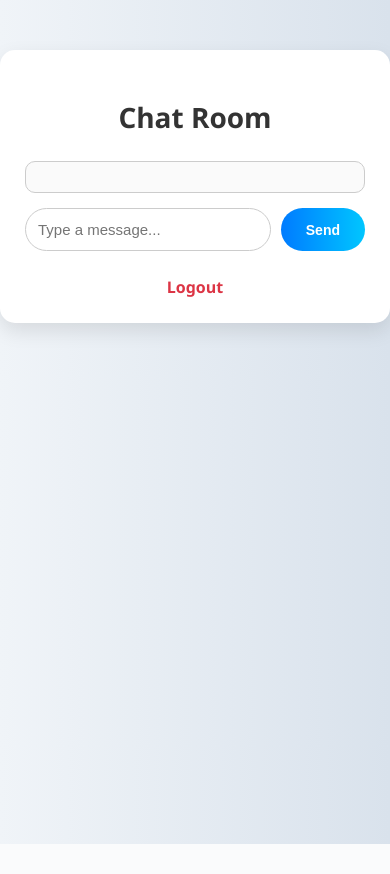
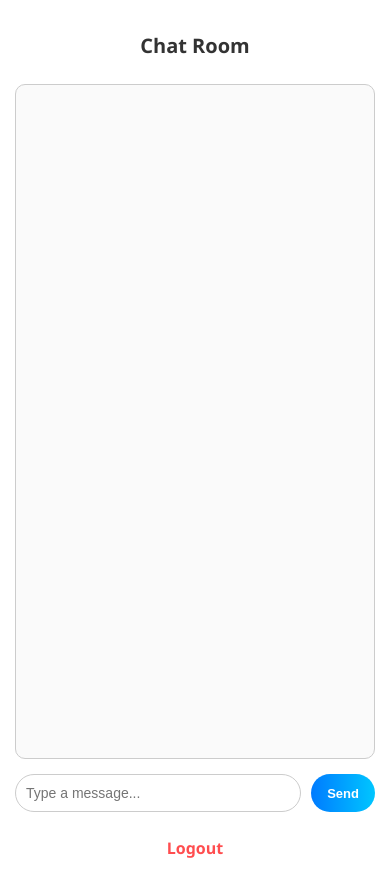
Before and after one commit to nurulhasan321/Flask-chat-app, a Flask app: page /index in a window 390 px wide. Before the commit the page ends 844 px from the top, so only its background shows below. Run offline with Flask 3, Linux system fonts and the light colour scheme; the visitor is signed in with stand-in values (Sample User, id 1); data that the repository does not hold is empty; some libraries are stand-ins or nearby versions.

```diff
--- a/templates/index.html
+++ b/templates/index.html
@@ -2,6 +2,7 @@
 <html>
 <head>
     <title>Chat Room</title>
+    <meta name="viewport" content="width=device-width, initial-scale=1.0"> <!-- ✅ Mobile Scaling -->
     <script src="https://cdn.socket.io/4.3.2/socket.io.min.js"></script>
     <style>
         body {
@@ -13,25 +14,26 @@
 
         .chat-container {
             max-width: 700px;
-            margin: 50px auto;
+            margin: 30px auto;
             background: white;
             border-radius: 15px;
             box-shadow: 0 8px 20px rgba(0, 0, 0, 0.1);
-            padding: 25px;
+            padding: 20px;
             display: flex;
             flex-direction: column;
             gap: 15px;
+            height: 90vh;
         }
 
         h2 {
             text-align: center;
             margin-bottom: 10px;
             color: #333;
-            font-size: 28px;
+            font-size: 24px;
         }
 
         .chat-box {
-            max-height: 450px;
+            flex: 1;
             overflow-y: auto;
             display: flex;
             flex-direction: column;
@@ -70,6 +72,7 @@
         form {
             display: flex;
             gap: 10px;
+            flex-shrink: 0;
         }
 
         input[type="text"] {
@@ -88,7 +91,7 @@
         }
 
         button {
-            padding: 12px 25px;
+            padding: 12px 20px;
             background: linear-gradient(to right, #007bff, #00c6ff);
             color: white;
             border: none;
@@ -119,8 +122,36 @@
             text-decoration: underline;
             color: #d9363e;
         }
+
+        /* ✅ Responsive tweaks for mobile */
+        @media (max-width: 600px) {
+            .chat-container {
+                margin: 0;
+                height: 100vh;
+                border-radius: 0;
+                padding: 15px;
+            }
+
+            h2 {
+                font-size: 20px;
+            }
+
+            .chat-message {
+                font-size: 14px;
+                padding: 8px 12px;
+            }
+
+            input[type="text"] {
+                font-size: 14px;
+                padding: 10px;
+            }
+
+            button {
+                font-size: 13px;
+                padding: 10px 16px;
+            }
+        }
     </style>
-
 </head>
 <body>
     <div class="chat-container">
@@ -138,8 +169,8 @@
             <button type="submit">Send</button>
         </form>
 
-        <div class="logout" style="margin-top: 10px; text-align: center;">
-            <a href="{{ url_for('logout') }}" style="color: #dc3545;">Logout</a>
+        <div class="logout">
+            <a href="{{ url_for('logout') }}">Logout</a>
         </div>
     </div>
 
@@ -149,8 +180,10 @@
         const chatBox = document.getElementById('chatBox');
         const msgInput = document.getElementById('msgInput');
 
-        // Auto-scroll
-        window.onload = () => { chatBox.scrollTop = chatBox.scrollHeight; };
+        // Auto-scroll to bottom
+        window.onload = () => {
+            chatBox.scrollTop = chatBox.scrollHeight;
+        };
 
         socket.emit('join_room', { room: "global" });
 
```
